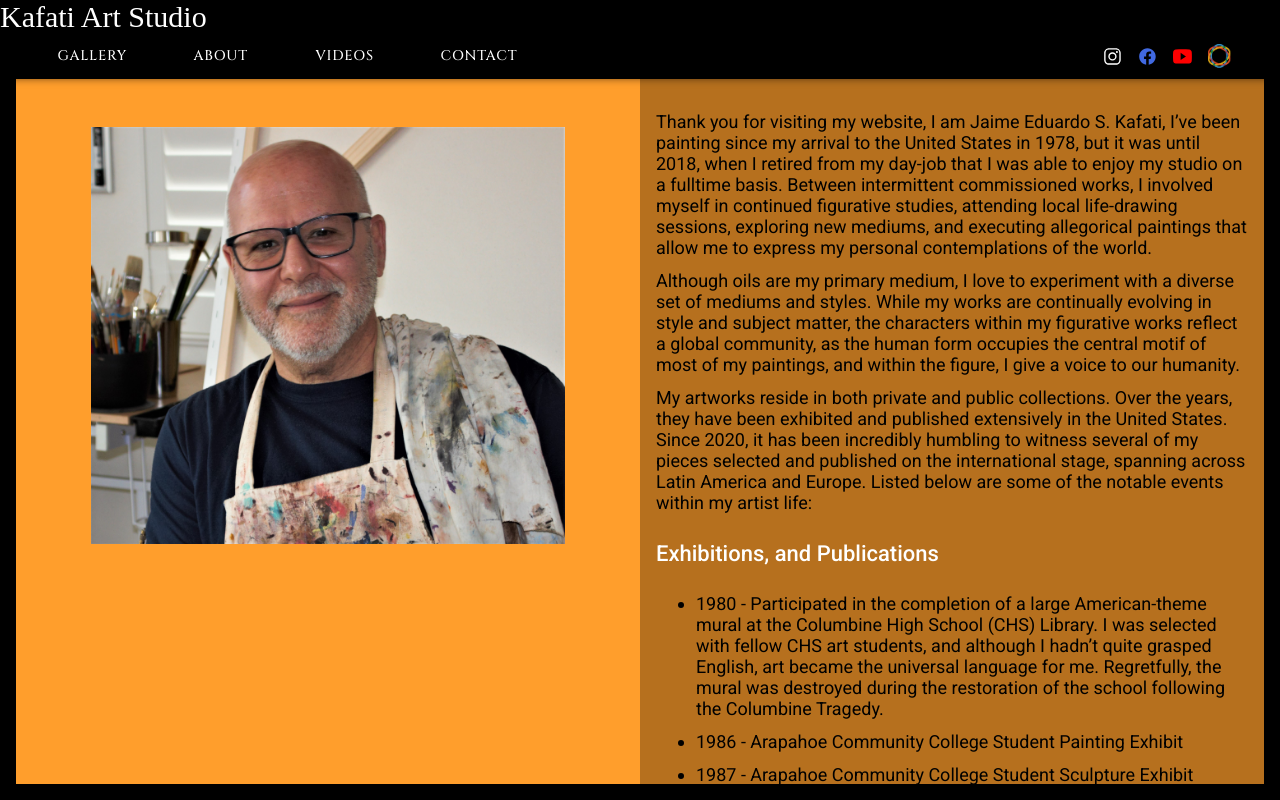
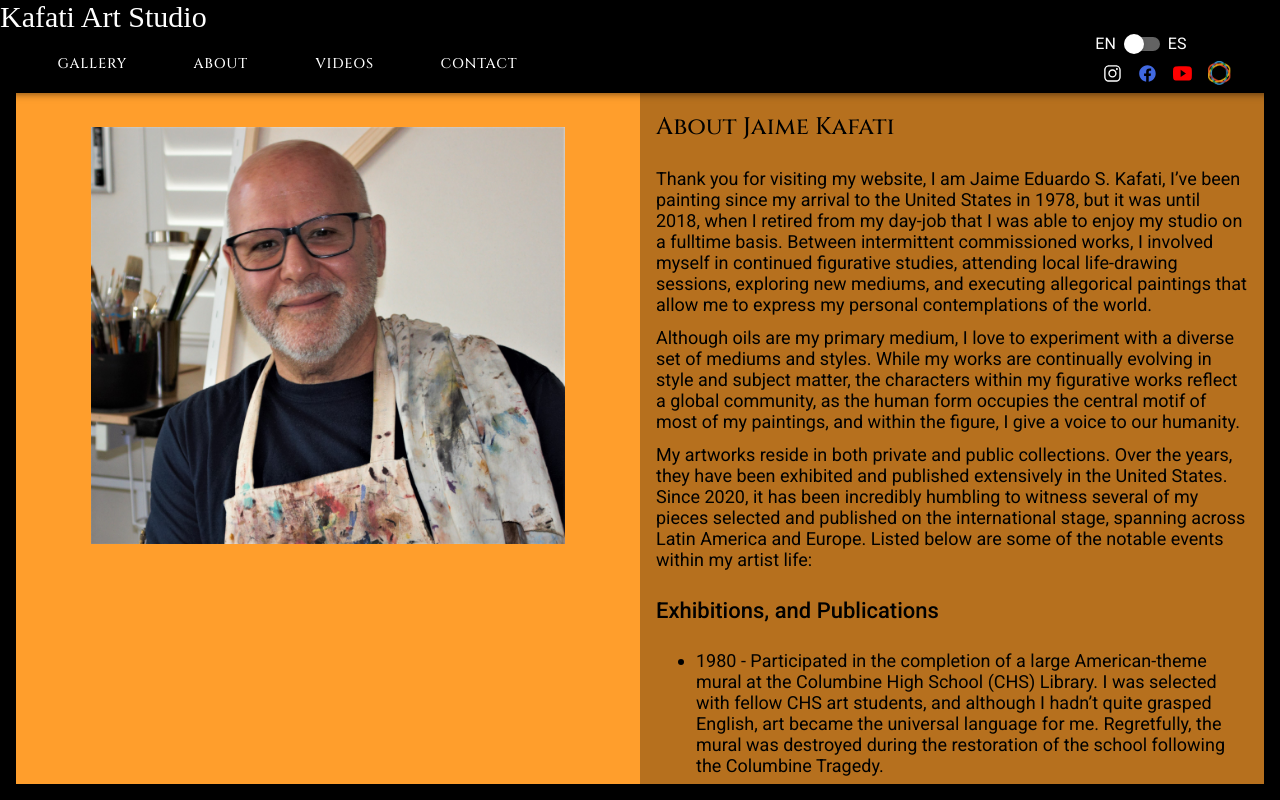
Before and after one commit to ToriK17/art_studio, a React (Vite) app: page /about in a window 1280 px wide. Built offline with nearby package versions, Linux system fonts and the light colour scheme; a web font is replaced by a local one.

Commit message:
style changes to text

```diff
--- a/src/components/NavBar.tsx
+++ b/src/components/NavBar.tsx
@@ -9,6 +9,7 @@ import { useHistory } from 'react-router-dom';
 import { logoInstagram, logoFacebook, logoYoutube } from 'ionicons/icons';
 import './navbar.scss';
 import customIcon from '/src/assets/images/sa-logo.png';
+import LanguageToggle from './LanguageToggle';
 
 const NavBar: React.FC = () => {
   const history = useHistory();
@@ -35,6 +36,7 @@ const NavBar: React.FC = () => {
               <IonButton fill="clear" onClick={() => navigate('/contact')}>Contact</IonButton>
             </div>
             <div className="social-links">
+              <LanguageToggle />
               <IonButton fill="clear" href="https://www.instagram.com/kafati_art_studio/?hl=en" target="_blank">
                 <IonIcon icon={logoInstagram} style={{ color: 'white' }} />
               </IonButton>
--- a/src/pages/About/About.tsx
+++ b/src/pages/About/About.tsx
@@ -168,14 +168,15 @@ const isMobile = useIsMobile();
             </div>
             <div className="right-half">
             <IonText>
+              <h2>{title}</h2>
               <div className="about-description">
                   <p>{p1}</p>
                   <p>{p2}</p>
                   <p>{p3}</p>
 
-                <h3 style={{ color: '#fff' }}>{title2}</h3>
+                <h3 className="blackTextImportant">{title2}</h3>
                 <ul>
-                <li>{li1}</li>
+                  <li>{li1}</li>
                   <li>{li2}</li>
                   <li>{li3}</li>
                   <li>{li4}</li>
@@ -197,18 +198,18 @@ const isMobile = useIsMobile();
                   <li>{li20}</li>
                   <li>{li21}</li>
                   <li>{li22}</li>
-                  <li>{li23}<a href="https://www.artistcloseup.com/magazine" target="_blank" rel="noreferrer">Artist Closeup Contemporary Magazine</a></li>
+                  <li>{li23}<a className='blue-tags' href="https://www.artistcloseup.com/magazine" target="_blank" rel="noreferrer">Artist Closeup Contemporary Magazine</a></li>
                   <li>{li24}</li>
                   <li>{li25}</li>
-                  <li>{li26}<a href="https://tpandgo.com/el-grito-del-silencio-or-artista-plastico-jaime-kafati" target="_blank" rel="noreferrer">{li27}</a></li>
+                  <li>{li26}<a className='blue-tags' href="https://tpandgo.com/el-grito-del-silencio-or-artista-plastico-jaime-kafati" target="_blank" rel="noreferrer">{li27}</a></li>
                 </ul>
 
-                <h3 style={{ color: '#fff' }}>{links}</h3>
+                <h3 className="blackTextImportant">{links}</h3>
                 <ul>
-                  <li>{links1} <a href="http://tpandgo.com/artes-plasticas/expo-arte-30-latinoamerica-artista-jaime-kafati" target="_blank" rel="noreferrer">{links2}</a>  </li>
-                  <li>ES Gallery, Colombia (Instagram: @garcesgallery) <a href="https://garcesgallery.com/" target="_blank" rel="noreferrer">Garces Gallery</a></li>
-                  <li>{links3}<a href="www.econciencia.com" target="_blank" rel="noreferrer">Econciencia</a>  & <a href="https://www.studiovisitmagazine.com/volumes" target="_blank" rel="noreferrer">Studio Visit Magazine</a> </li>
-                  <li>{links4}<a href="https://www.studiovisitmagazine.com/pastvolumes/volume51" target="_blank" rel="noreferrer">Volume 51</a></li>
+                  <li>{links1} <a className='blue-tags' href="http://tpandgo.com/artes-plasticas/expo-arte-30-latinoamerica-artista-jaime-kafati" target="_blank" rel="noreferrer">{links2}</a>  </li>
+                  <li>ES Gallery, Colombia (Instagram: @garcesgallery) <a className='blue-tags' href="https://garcesgallery.com/" target="_blank" rel="noreferrer">Garces Gallery</a></li>
+                  <li>{links3}<a className='blue-tags' href="www.econciencia.com" target="_blank" rel="noreferrer"> Econciencia</a>  & <a className='blue-tags' href="https://www.studiovisitmagazine.com/volumes" target="_blank" rel="noreferrer">Studio Visit Magazine</a> </li>
+                  <li>{links4}<a className='blue-tags' href="https://www.studiovisitmagazine.com/pastvolumes/volume51" target="_blank" rel="noreferrer">Volume 51</a></li>
                 </ul>
               </div>
             </IonText>
--- a/src/pages/About/about.scss
+++ b/src/pages/About/about.scss
@@ -46,6 +46,11 @@ h1, p, li, h3 {
     padding-top: 1rem;
   }
 
+  .blackTextImportant {
+    color: #000000 !important;
+  }
+
+
   .blue-tags {
     text-decoration: none;
     color: navy !important;
```
